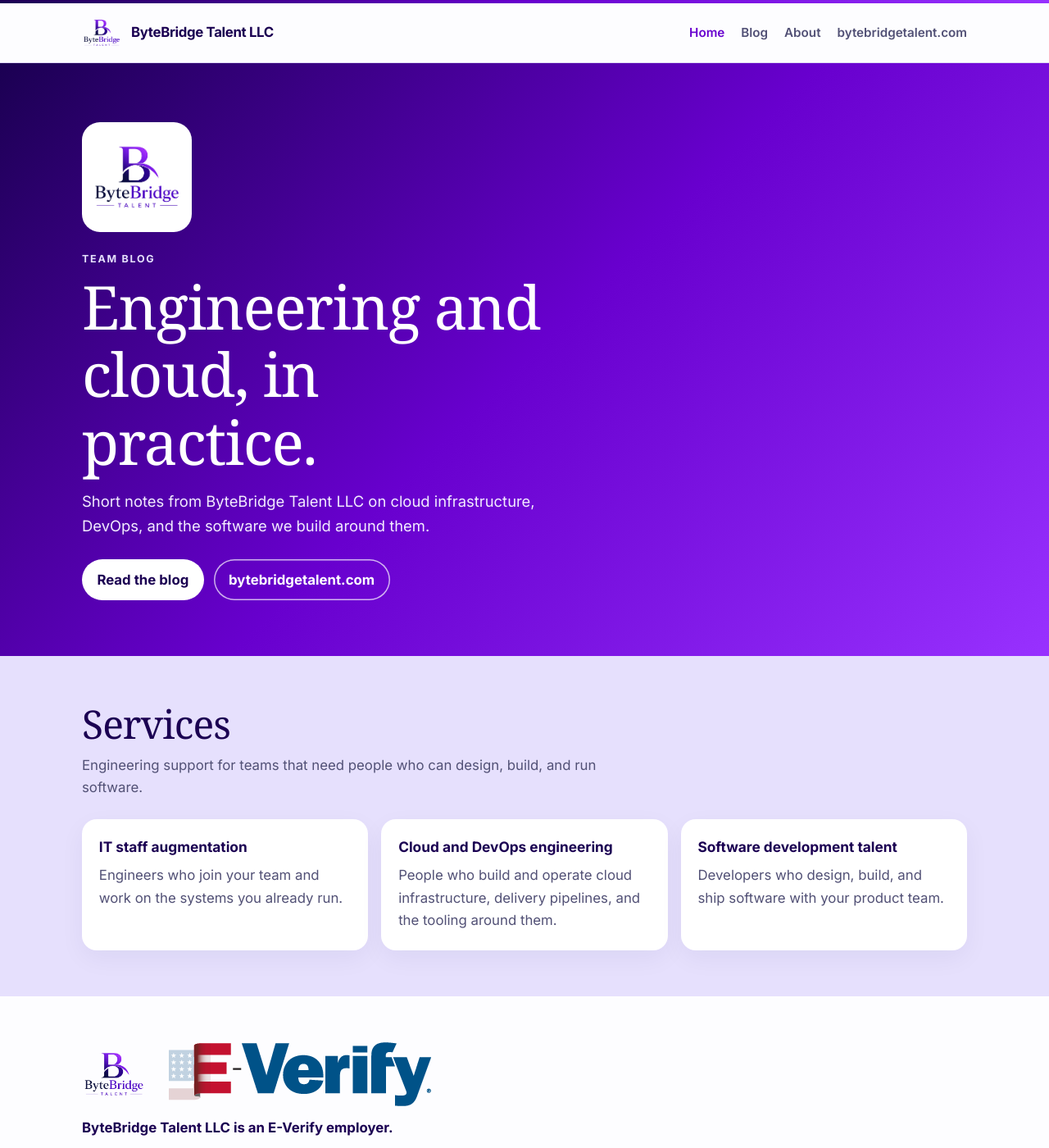
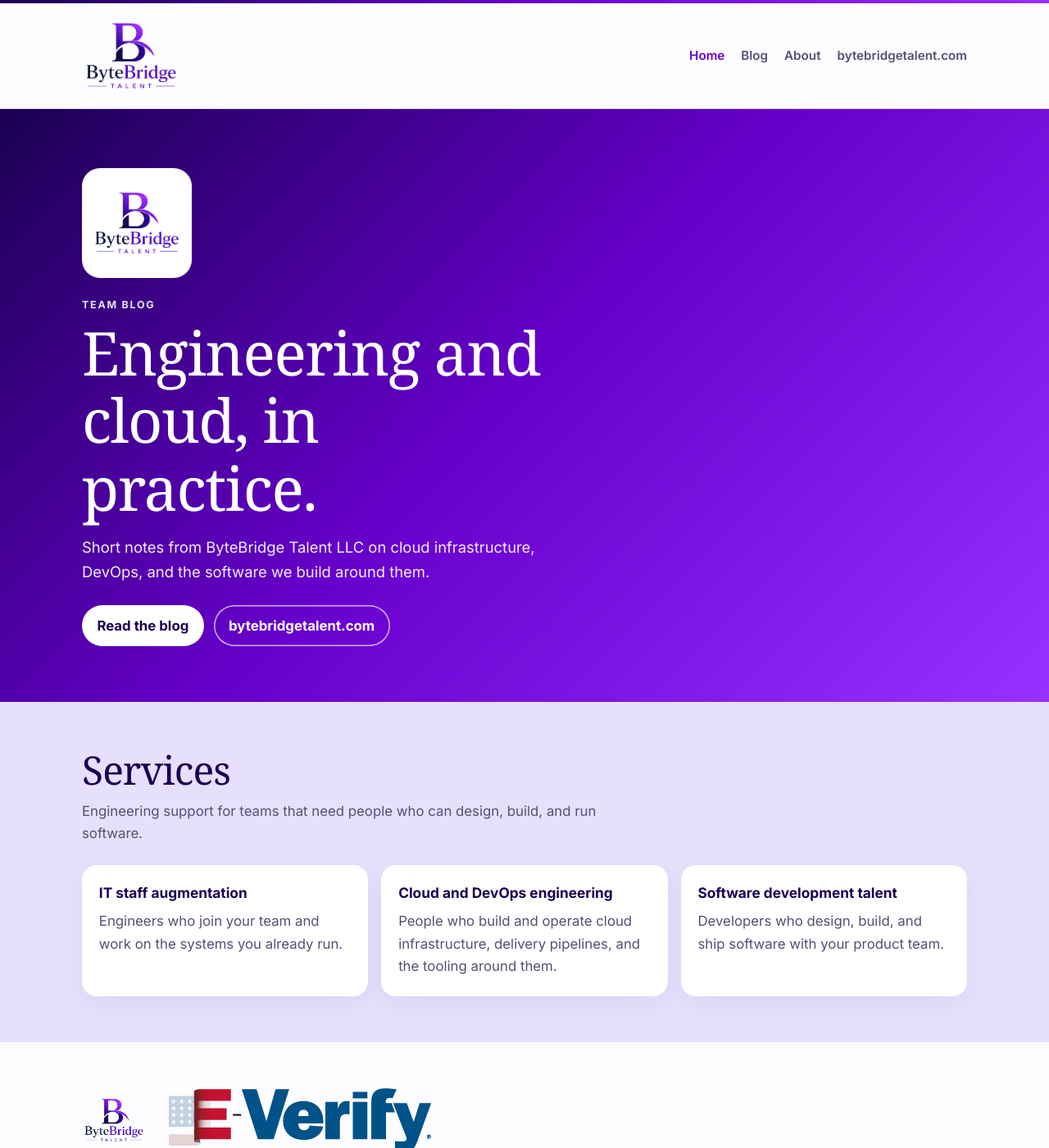
Before and after one commit to Bytebridgetalentllc/bytebridgetalentllc.github.io, a Jekyll site: the page built from index.md, in a window 1280 px wide and 1400 px high. Shown: the whole window at 82% size. Built offline with Jekyll 4.4.1, drawn with Linux system fonts in a browser that asks for light colours; some web fonts are replaced.

Commit message:
Make the header logo the only site name.
Drop the plain-text title beside the mark and enlarge the logo so the wordmark in the image leads the header.

Co-authored-by: Bytebridgetalentllc <Bytebridgetalentllc@users.noreply.github.com>

```diff
--- a/_includes/header.html
+++ b/_includes/header.html
@@ -1,8 +1,7 @@
 <header class="site-header">
   <div class="header-inner">
     <a class="brand" href="{{ '/' | relative_url }}">
-      <img src="{{ '/assets/images/bytebridge-logo.png' | relative_url }}" alt="ByteBridge Talent LLC logo" width="48" height="48">
-      <span>ByteBridge Talent LLC</span>
+      <img src="{{ '/assets/images/bytebridge-logo.png' | relative_url }}" alt="ByteBridge Talent LLC" width="120" height="120">
     </a>
     <input type="checkbox" id="nav-toggle" class="nav-toggle">
     <label for="nav-toggle" class="nav-toggle-label">Menu</label>
--- a/assets/css/style.scss
+++ b/assets/css/style.scss
@@ -87,7 +87,7 @@ a:hover {
   align-items: center;
   justify-content: space-between;
   gap: 1.5rem;
-  min-height: 4.5rem;
+  min-height: 8rem;
 }
 
 .brand {
@@ -101,8 +101,8 @@ a:hover {
 }
 
 .brand img {
-  width: 48px;
-  height: 48px;
+  width: 120px;
+  height: 120px;
   object-fit: contain;
 }
 
@@ -553,9 +553,11 @@ a:hover {
 
   .header-inner {
     position: relative;
+    min-height: 6rem;
   }
 
-  .brand span {
-    font-size: 0.95rem;
+  .brand img {
+    width: 76px;
+    height: 76px;
   }
 }
```
